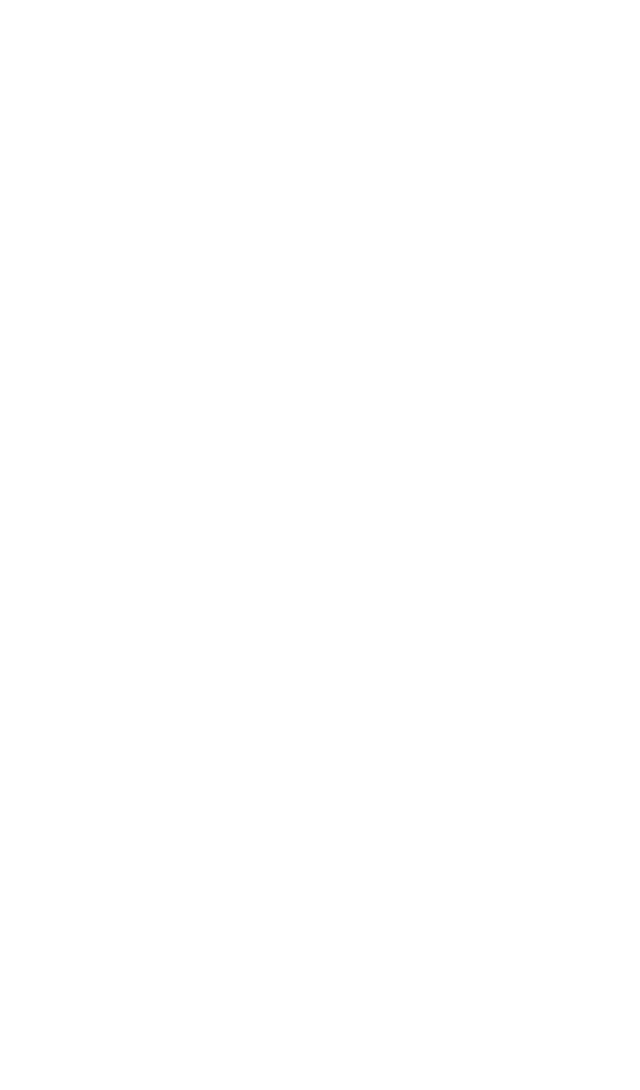
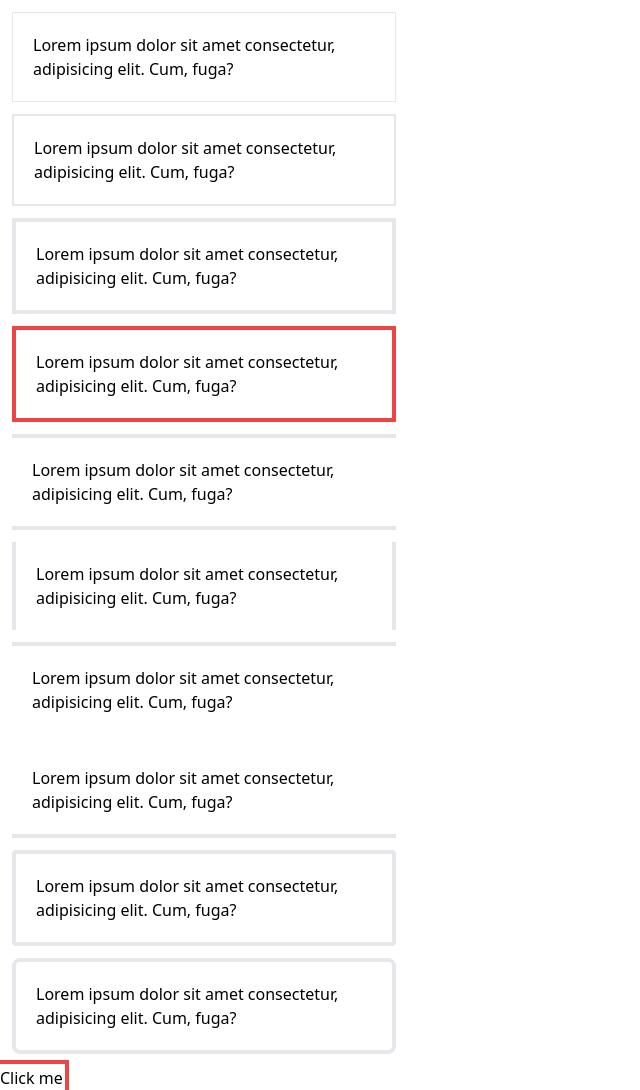
Before and after one commit to tadams95/TailwindCSS, a plain HTML site: page tailwind-sandbox/08-borders/index.html in a window 1280 px wide. Shown: the whole page, without its empty margins (0-640 px from the left). Before the commit the page ends 800 px from the top, so only its background shows below. Drawn offline with nearby package versions, Linux system fonts and the light colour scheme.

Commit message:
Borders and Border Radius

```diff
--- a/tailwind-sandbox/08-borders/index.html
+++ b/tailwind-sandbox/08-borders/index.html
@@ -9,10 +9,25 @@
   </head>
   <body>
     <!-- Border Width & Colors -->
+    <div class="w-96 m-3 p-5 border">Lorem ipsum dolor sit amet consectetur, adipisicing elit. Cum, fuga?</div>
+    <div class="w-96 m-3 p-5 border-2">Lorem ipsum dolor sit amet consectetur, adipisicing elit. Cum, fuga?</div>
+    <div class="w-96 m-3 p-5 border-4">Lorem ipsum dolor sit amet consectetur, adipisicing elit. Cum, fuga?</div>
+
+    <div class="w-96 m-3 p-5 border-4 border-red-500">Lorem ipsum dolor sit amet consectetur, adipisicing elit. Cum, fuga?</div>
+    <div class="w-96 m-3 p-5 border-y-4">Lorem ipsum dolor sit amet consectetur, adipisicing elit. Cum, fuga?</div>
+    <div class="w-96 m-3 p-5 border-x-4">Lorem ipsum dolor sit amet consectetur, adipisicing elit. Cum, fuga?</div>
+    <div class="w-96 m-3 p-5 border-t-4">Lorem ipsum dolor sit amet consectetur, adipisicing elit. Cum, fuga?</div>
+    <div class="w-96 m-3 p-5 border-b-4">Lorem ipsum dolor sit amet consectetur, adipisicing elit. Cum, fuga?</div>
+
+
+
 
     <!-- Border Radius -->
+    <div class="w-96 m-3 p-5 border-4 rounded">Lorem ipsum dolor sit amet consectetur, adipisicing elit. Cum, fuga?</div>
+    <div class="w-96 m-3 p-5 border-4 rounded-lg">Lorem ipsum dolor sit amet consectetur, adipisicing elit. Cum, fuga?</div>
 
     <!-- Outline -->
+    <button class="outline outline-4 outline-offset-2 outline-red-500">Click me</button>
   </body>
 </html>
 
```
